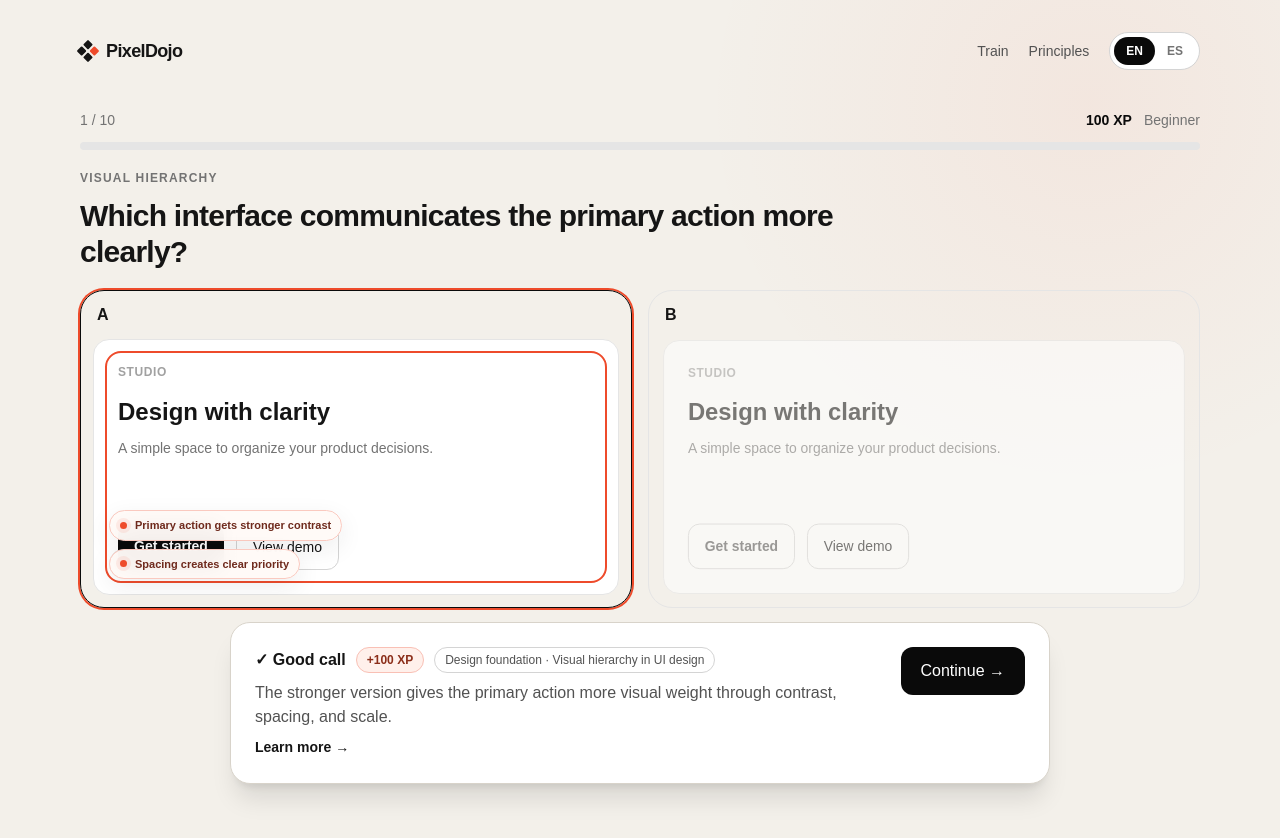
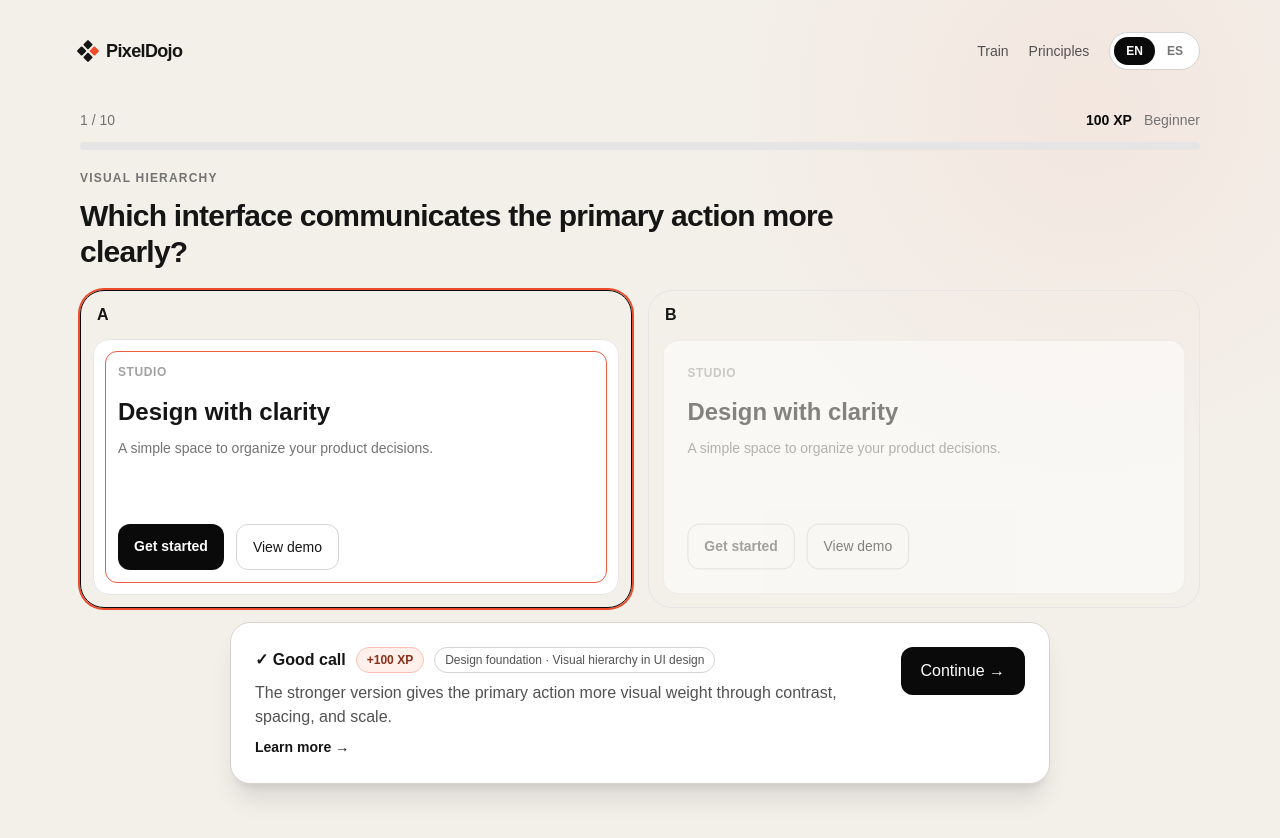
Before and after one commit to pablomrdz/pixeldojo, a Next.js app: page /en/play in a window 1280 px wide. Both pictures are taken after a click on the button 356 px from the left and 449 px from the top of the page. Shown: the top 838 px of the page. Built offline with nearby package versions, Linux system fonts and the light colour scheme.

Commit message:
style: replace overlay notes with unobtrusive analysis grid

```diff
--- a/components/challenges/ChallengeReveal.tsx
+++ b/components/challenges/ChallengeReveal.tsx
@@ -11,59 +11,15 @@ type Props = {
   isCorrectVariant: boolean;
 };
 
-const annotationCopy: Record<string, Record<Locale, string[]>> = {
-  "cta-clear": {
-    en: ["Primary action gets stronger contrast", "Spacing creates clear priority"],
-    es: ["La acción principal gana contraste", "El espacio crea una prioridad clara"],
-  },
-  "pricing-structured": {
-    en: ["Price becomes the visual anchor", "Features stay secondary"],
-    es: ["El precio se vuelve el ancla visual", "Los beneficios permanecen secundarios"],
-  },
-  "card-grouped": {
-    en: ["Related content stays closer", "Larger gaps separate groups"],
-    es: ["El contenido relacionado permanece cerca", "Espacios mayores separan grupos"],
-  },
-  "form-semantic": {
-    en: ["Fields form meaningful groups", "Spacing communicates structure"],
-    es: ["Los campos forman grupos con sentido", "El espacio comunica estructura"],
-  },
-  "type-hierarchy": {
-    en: ["Title, body and metadata have distinct roles"],
-    es: ["Título, cuerpo y metadatos tienen roles distintos"],
-  },
-  "dashboard-metric": {
-    en: ["The key metric gets the strongest emphasis"],
-    es: ["La métrica clave recibe el mayor énfasis"],
-  },
-  "error-inline": {
-    en: ["Guidance appears next to the problem", "Recovery becomes obvious"],
-    es: ["La guía aparece junto al problema", "La recuperación se vuelve evidente"],
-  },
-  "checkout-guest": {
-    en: ["No forced account before purchase", "The goal stays uninterrupted"],
-    es: ["No se obliga a crear cuenta antes de comprar", "El objetivo no se interrumpe"],
-  },
-  "contrast-readable": {
-    en: ["Foreground and background separate clearly"],
-    es: ["Texto y fondo se separan con claridad"],
-  },
-  "touch-comfortable": {
-    en: ["Larger hit areas require less precision"],
-    es: ["Áreas táctiles mayores requieren menos precisión"],
-  },
-};
-
 export function ChallengeReveal({ variant, locale, revealed, isCorrectVariant }: Props) {
   const reduceMotion = useReducedMotion();
-  const annotations = annotationCopy[variant]?.[locale] ?? [];
 
   return (
-    <div className="relative">
+    <div className="relative overflow-hidden rounded-2xl">
       <motion.div
         animate={
           revealed && !isCorrectVariant
-            ? { opacity: 0.55, scale: reduceMotion ? 1 : 0.992 }
+            ? { opacity: 0.5, scale: reduceMotion ? 1 : 0.994 }
             : { opacity: 1, scale: 1 }
         }
         transition={{ duration: reduceMotion ? 0 : 0.22, ease: [0.22, 1, 0.36, 1] }}
@@ -72,34 +28,38 @@ export function ChallengeReveal({ variant, locale, revealed, isCorrectVariant }:
       </motion.div>
 
       <AnimatePresence>
-        {revealed && isCorrectVariant && annotations.length > 0 && (
+        {revealed && isCorrectVariant && (
           <motion.div
-            className="pointer-events-none absolute inset-0 overflow-hidden rounded-2xl"
-            initial={{ opacity: 0 }}
+            className="pointer-events-none absolute inset-0 rounded-2xl"
+            initial={reduceMotion ? false : { opacity: 0 }}
             animate={{ opacity: 1 }}
             exit={{ opacity: 0 }}
-            transition={{ duration: reduceMotion ? 0 : 0.18 }}
+            transition={{ duration: reduceMotion ? 0 : 0.24 }}
           >
             <motion.div
-              className="absolute inset-3 rounded-2xl border-2 border-[var(--accent)]"
-              initial={reduceMotion ? false : { opacity: 0, scale: 1.02 }}
-              animate={{ opacity: 1, scale: 1 }}
-              transition={{ duration: 0.24, ease: [0.22, 1, 0.36, 1] }}
+              className="analysis-grid absolute inset-0 rounded-2xl"
+              initial={reduceMotion ? false : { opacity: 0 }}
+              animate={{ opacity: 1 }}
+              transition={{ delay: reduceMotion ? 0 : 0.05, duration: 0.28 }}
             />
-            <div className="absolute bottom-4 left-4 right-4 flex flex-col gap-2">
-              {annotations.slice(0, 2).map((label, index) => (
-                <motion.div
-                  key={label}
-                  className="guided-note"
-                  initial={reduceMotion ? false : { opacity: 0, y: 8 }}
-                  animate={{ opacity: 1, y: 0 }}
-                  transition={{ delay: reduceMotion ? 0 : 0.08 + index * 0.1, duration: 0.22 }}
-                >
-                  <span className="guided-note__dot" />
-                  <span>{label}</span>
-                </motion.div>
-              ))}
-            </div>
+            <motion.div
+              className="absolute inset-3 rounded-xl border border-[var(--accent)]"
+              initial={reduceMotion ? false : { opacity: 0, scale: 1.015 }}
+              animate={{ opacity: 0.9, scale: 1 }}
+              transition={{ duration: reduceMotion ? 0 : 0.24, ease: [0.22, 1, 0.36, 1] }}
+            />
+            <motion.span
+              className="analysis-corner analysis-corner--tl"
+              initial={reduceMotion ? false : { opacity: 0, x: -4, y: -4 }}
+              animate={{ opacity: 1, x: 0, y: 0 }}
+              transition={{ delay: reduceMotion ? 0 : 0.08, duration: 0.2 }}
+            />
+            <motion.span
+              className="analysis-corner analysis-corner--br"
+              initial={reduceMotion ? false : { opacity: 0, x: 4, y: 4 }}
+              animate={{ opacity: 1, x: 0, y: 0 }}
+              transition={{ delay: reduceMotion ? 0 : 0.12, duration: 0.2 }}
+            />
           </motion.div>
         )}
       </AnimatePresence>
```
